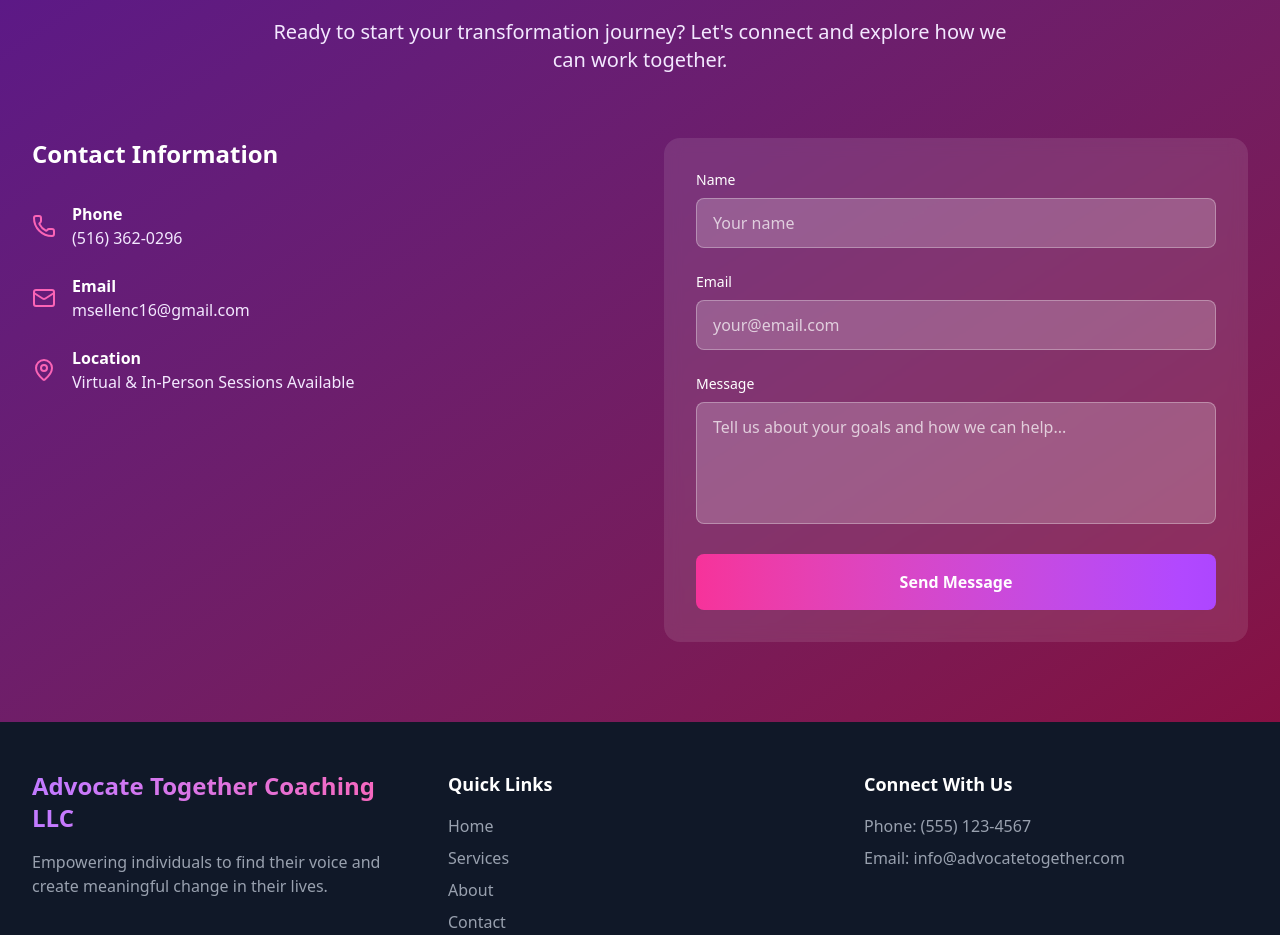
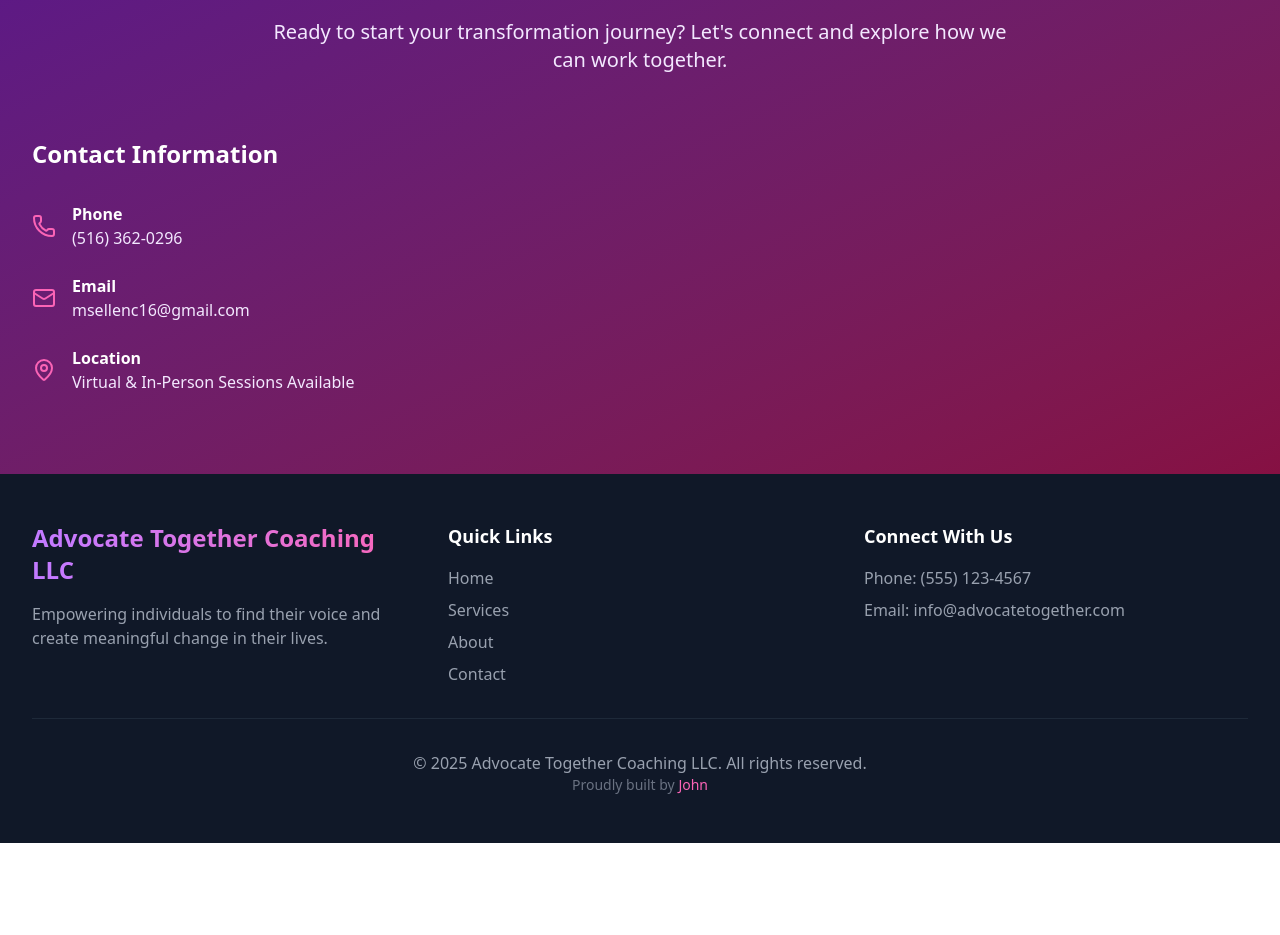
Before and after one commit to msellenc/advocate-together, a React (Vite) app: page / in a window 1280 px wide. Shown: the part 2660-3595 px from the top of the page. After the commit the page ends 3503 px from the top, so only its background shows below. Built offline with nearby package versions, Linux system fonts and the light colour scheme.

Commit message:
update contact info

```diff
--- a/src/components/Contact.jsx
+++ b/src/components/Contact.jsx
@@ -1,28 +1,28 @@
-import { useState } from "react";
+// import { useState } from "react";
 import { Phone, Mail, MapPin } from "lucide-react";
 
 // Contact Section
 const Contact = () => {
-  const [formData, setFormData] = useState({
-    name: '',
-    email: '',
-    message: ''
-  });
+  // const [formData, setFormData] = useState({
+  //   name: '',
+  //   email: '',
+  //   message: ''
+  // });
 
-  const handleSubmit = (e) => {
-    e.preventDefault();
-    // Handle form submission here
-    console.log('Form submitted:', formData);
-    alert('Thank you for your message! We\'ll get back to you soon.');
-    setFormData({ name: '', email: '', message: '' });
-  };
+  // const handleSubmit = (e) => {
+  //   e.preventDefault();
+  //   // Handle form submission here
+  //   console.log('Form submitted:', formData);
+  //   alert('Thank you for your message! We\'ll get back to you soon.');
+  //   setFormData({ name: '', email: '', message: '' });
+  // };
 
-  const handleChange = (e) => {
-    setFormData({
-      ...formData,
-      [e.target.name]: e.target.value
-    });
-  };
+  // const handleChange = (e) => {
+  //   setFormData({
+  //     ...formData,
+  //     [e.target.name]: e.target.value
+  //   });
+  // };
 
   return (
     <section id="contact" className="py-20 bg-gradient-to-br from-purple-900 to-pink-900 text-white">
@@ -62,7 +62,7 @@
             </div>
           </div>
 
-          <div className="bg-white/10 backdrop-blur-sm rounded-2xl p-8">
+          {/* <div className="bg-white/10 backdrop-blur-sm rounded-2xl p-8">
             <form onSubmit={handleSubmit} className="space-y-6">
               <div>
                 <label htmlFor="name" className="block text-sm font-medium mb-2">Name</label>
@@ -110,7 +110,7 @@
                 Send Message
               </button>
             </form>
-          </div>
+          </div> */}
         </div>
       </div>
     </section>
```
